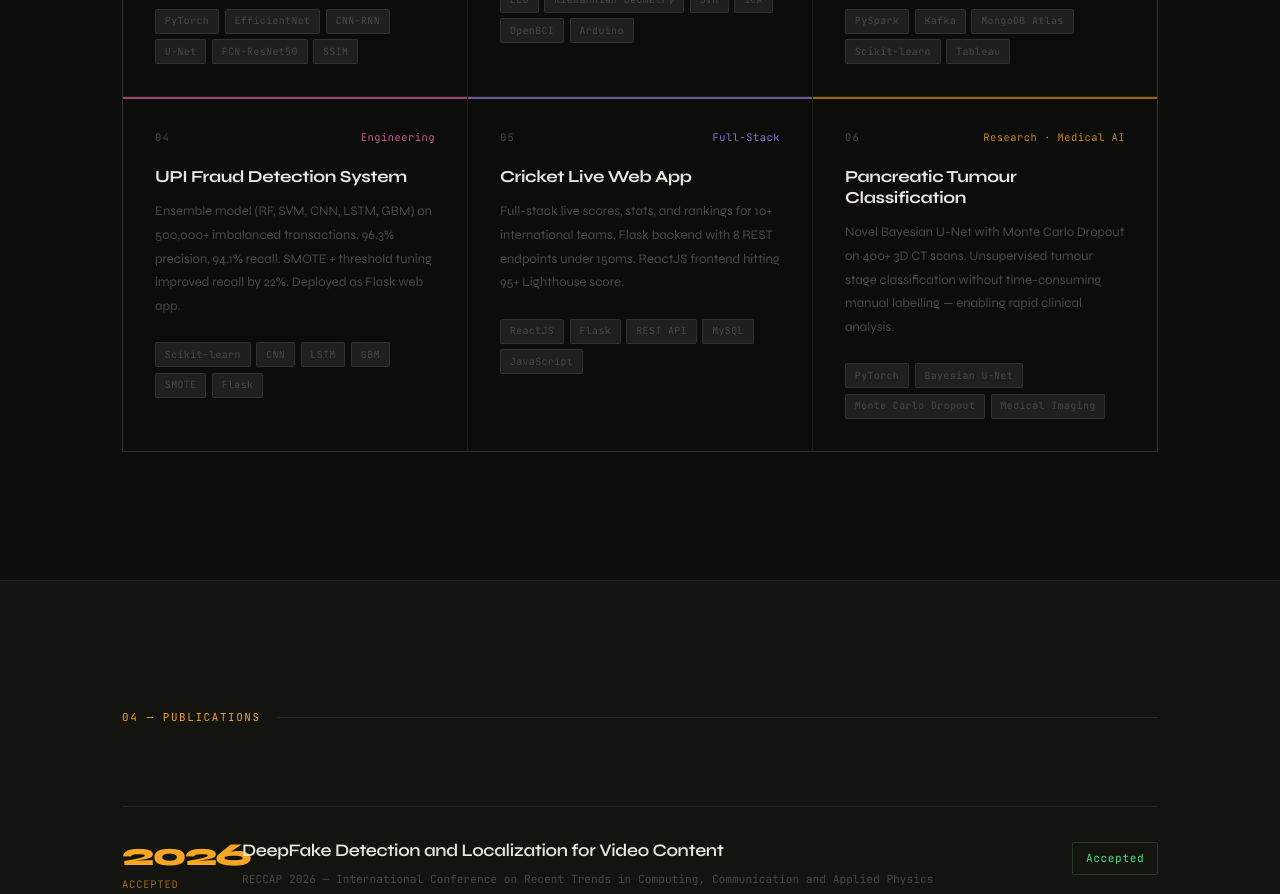
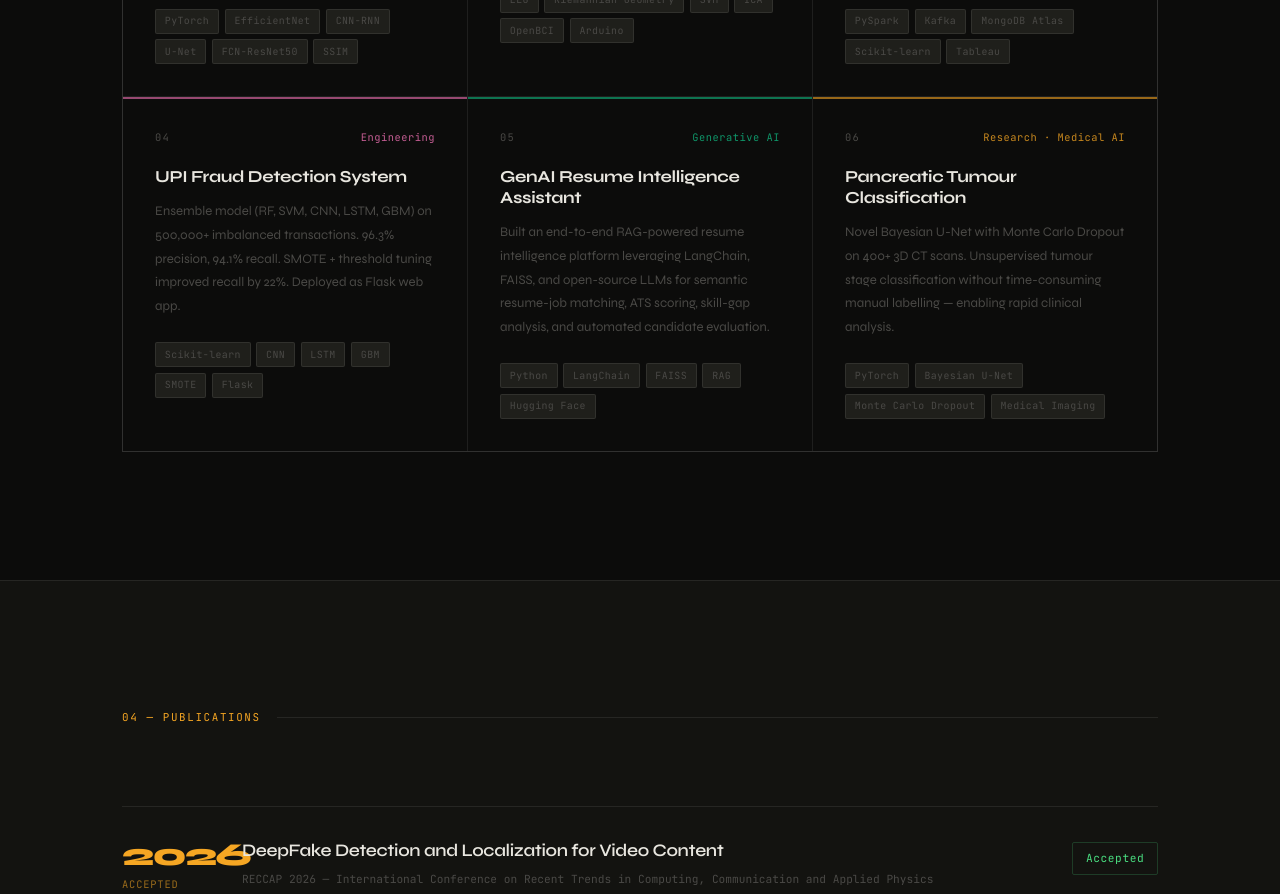
Before and after one commit to RISHIKARTHIGAYAN/Portfolio, a React (Vite) app: page / in a window 1280 px wide. Shown: the part 3140-4034 px from the top of the page. Built offline with nearby package versions, Linux system fonts and the light colour scheme.

Commit message:
Update project details for GenAI Resume Intelligence Assistant
Replaced the Cricket Live Web App project with a new project titled 'GenAI Resume Intelligence Assistant', detailing its features and technologies used.

```diff
--- a/src/components/Projects.jsx
+++ b/src/components/Projects.jsx
@@ -35,11 +35,11 @@ const projects = [
   },
   {
     num: '05',
-    title: 'Cricket Live Web App',
-    type: 'Full-Stack',
-    desc: 'Full-stack live scores, stats, and rankings for 10+ international teams. Flask backend with 8 REST endpoints under 150ms. ReactJS frontend hitting 95+ Lighthouse score.',
-    tags: ['ReactJS', 'Flask', 'REST API', 'MySQL', 'JavaScript'],
-    color: '#a78bfa',
+    title: 'GenAI Resume Intelligence Assistant',
+    type: 'Generative AI',
+    desc: 'Built an end-to-end RAG-powered resume intelligence platform leveraging LangChain, FAISS, and open-source LLMs for semantic resume-job matching, ATS scoring, skill-gap analysis, and automated candidate evaluation.',
+    tags: ['Python', 'LangChain', 'FAISS', 'RAG', 'Hugging Face'],
+    color: '#10b981',
   },
   {
     num: '06',
```
